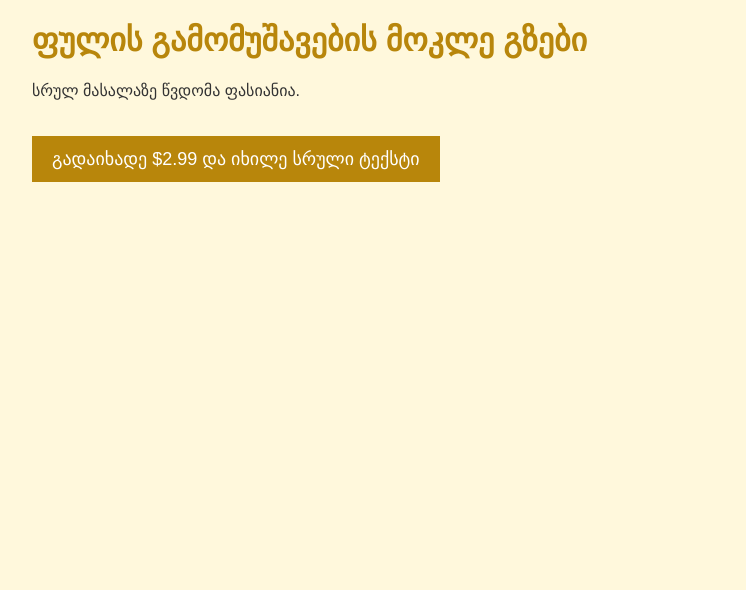
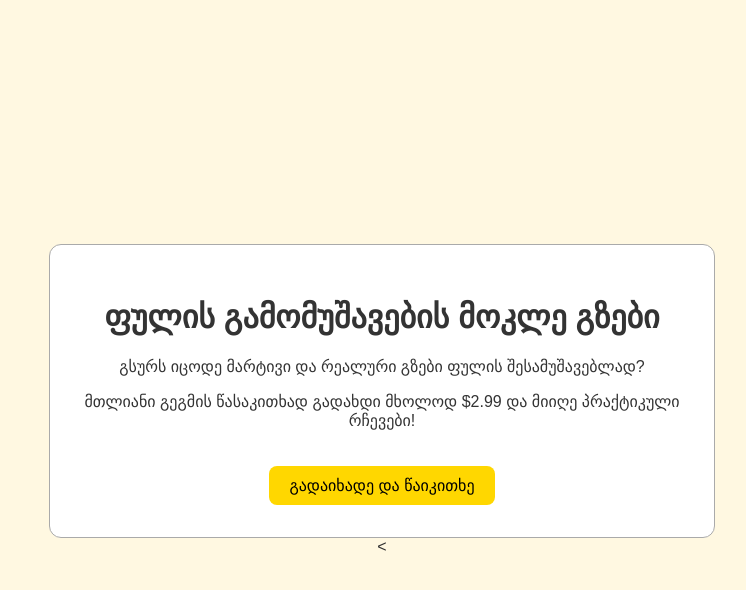
Before and after one commit to nodari21/money-guide-site, a plain HTML site: page index.html in a window 1280 px wide. Shown: the whole page, without its empty margins (258-1004 px from the left). Drawn offline with Linux system fonts and the light colour scheme.

Commit message:
დავამატე საწყისი გვერდი

```diff
--- a/index.html
+++ b/index.html
@@ -1,44 +1,46 @@
 <!DOCTYPE html>
 <html lang="ka">
 <head>
-  <meta charset="UTF-8" />
-  <meta name="viewport" content="width=device-width, initial-scale=1" />
-  <title>ფულის გამომუშავების მოკლე გზები</title>
+  <meta charset="UTF-8">
+  <meta name="viewport" content="width=device-width, initial-scale=1">
+  <title>ფულის გამომუშავების გზები</title>
   <style>
     body {
-      font-family: Arial, sans-serif;
-      background-color: #fff8dc;
+      font-family: sans-serif;
+      background-color: #fff8e1;
       color: #333;
-      margin: 20px;
-      max-width: 700px;
-      margin-left: auto;
-      margin-right: auto;
+      display: flex;
+      flex-direction: column;
+      align-items: center;
+      justify-content: center;
+      height: 100vh;
+      margin: 0;
     }
-    h1 { color: #b8860b; }
-    .btn-buy {
-      background-color: #b8860b;
-      color: white;
-      padding: 12px 20px;
+    .container {
+      text-align: center;
+      border: 1px solid #aaa;
+      padding: 2rem;
+      border-radius: 12px;
+      background-color: #fff;
+      max-width: 600px;
+    }
+    button {
+      background-color: gold;
       border: none;
+      padding: 10px 20px;
+      font-size: 16px;
       margin-top: 20px;
-      font-size: 18px;
       cursor: pointer;
+      border-radius: 8px;
     }
-    .full-content { display: none; margin-top: 20px; }
   </style>
 </head>
 <body>
-  <h1>ფულის გამომუშავების მოკლე გზები</h1>
-  <p>სრულ მასალაზე წვდომა ფასიანია.</p>
-  <button class="btn-buy" onclick="show()">გადაიხადე $2.99 და იხილე სრული ტექსტი</button>
-  <div class="full-content" id="full">
-    <p>1. დაიწყე ფრილანსი<br>2. გაყიდე შენი უნარები<br>3. შექმენი ონლაინ მაღაზია<br>4. განათლება = მოგება</p>
+  <div class="container">
+    <h1>ფულის გამომუშავების მოკლე გზები</h1>
+    <p>გსურს იცოდე მარტივი და რეალური გზები ფულის შესამუშავებლად?</p>
+    <p>მთლიანი გეგმის წასაკითხად გადახდი მხოლოდ $2.99 და მიიღე პრაქტიკული რჩევები!</p>
+    <button onclick="alert('მალე დაემატება გადახდის ფუნქცია')">გადაიხადე და წაიკითხე</button>
   </div>
-  <script>
-    function show() {
-      alert("გადახდის შემდეგ გიჩვენებთ სრულ ტექსტს.");
-      document.getElementById("full").style.display = "block";
-    }
-  </script>
 </body>
-</html>
+<
```
